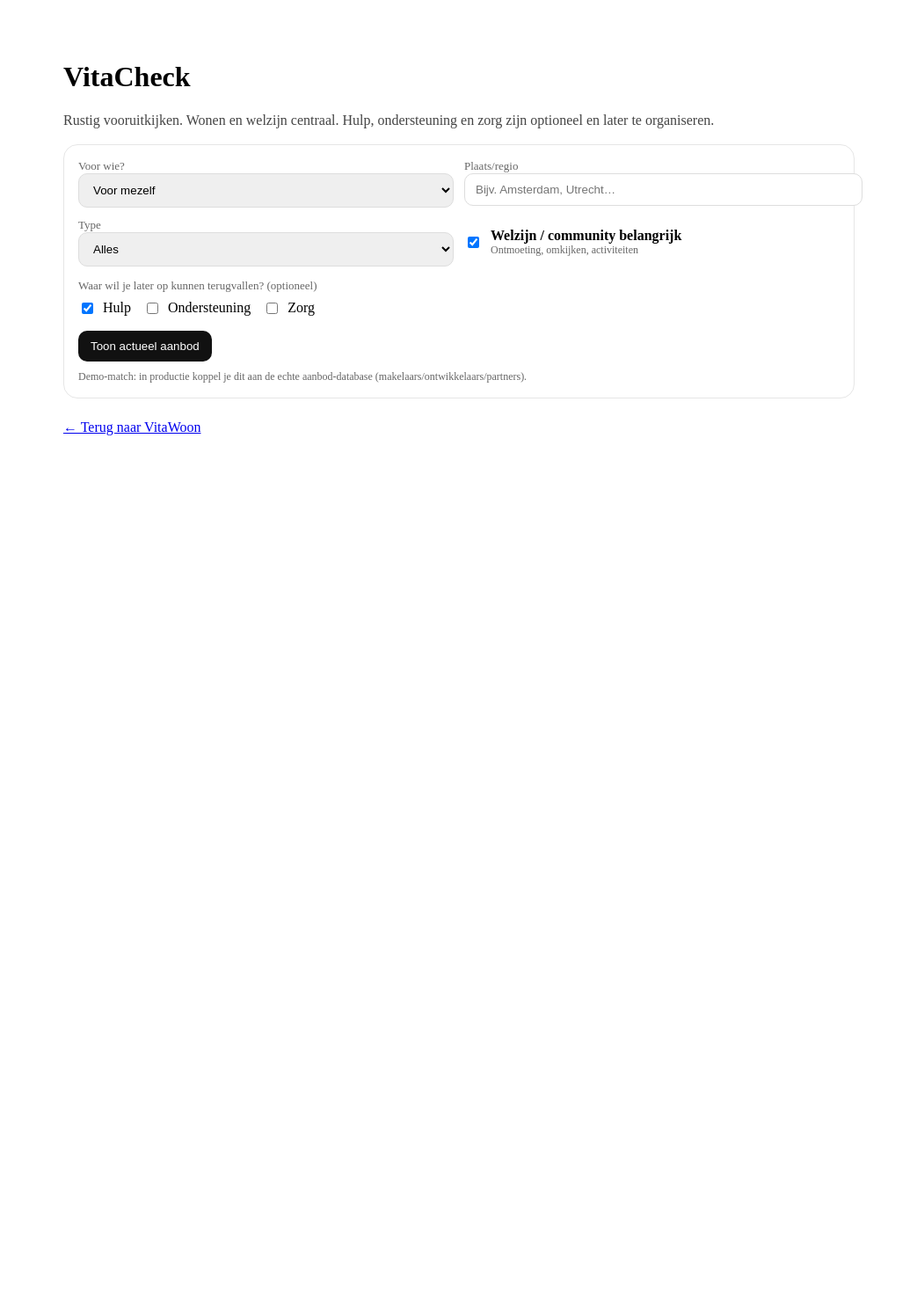
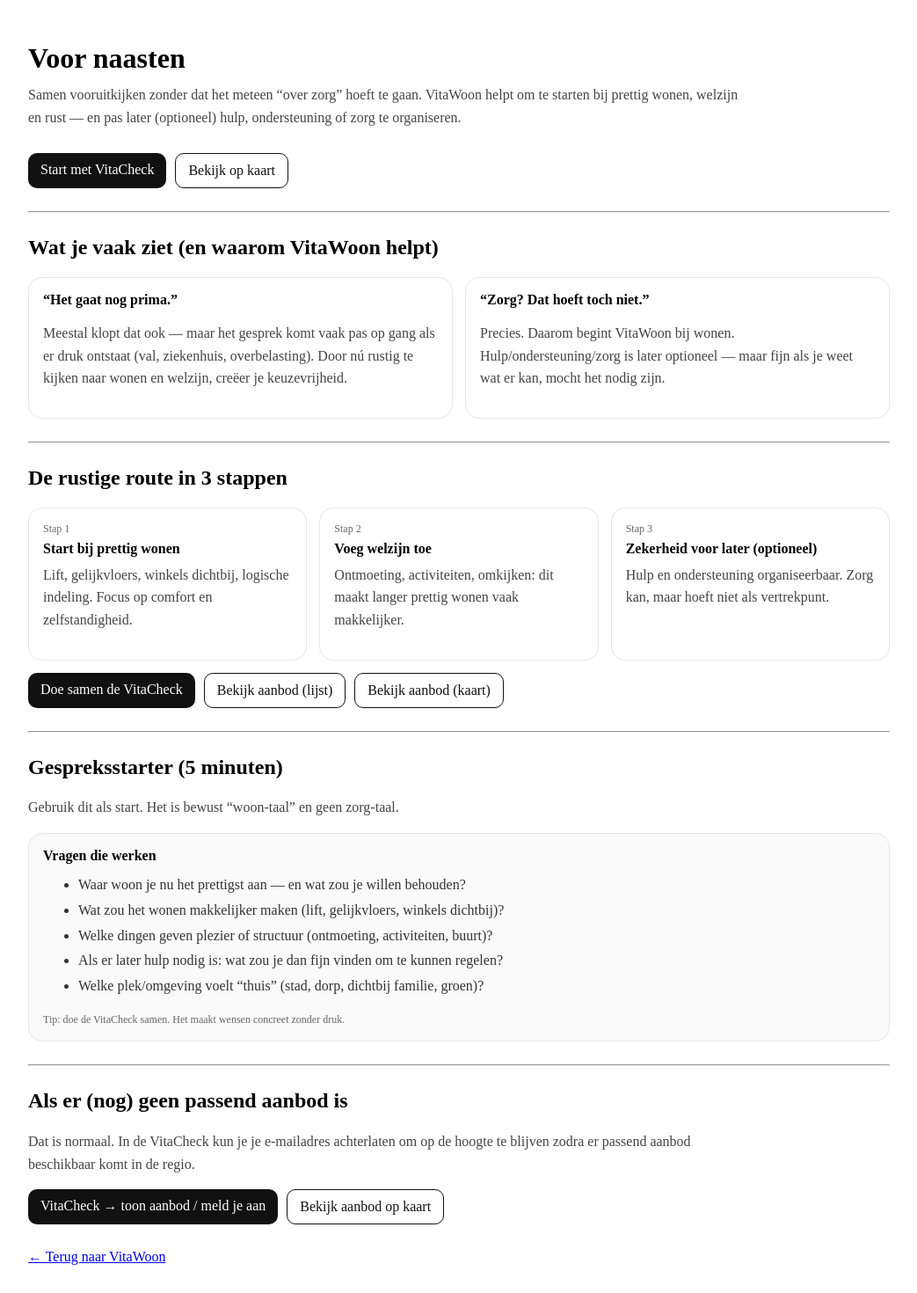
Before and after one commit to 4gcnny5cxp-dot/vitawoon-demo, a Next.js app: page /vitacheck in a window 1280 px wide. Shown: the top 1470 px of the page at 88% size, without its empty margins (118-1161 px from the left). Before the commit the page ends 800 px from the top, so only its background shows below. Built offline with nearby package versions, Linux system fonts and the light colour scheme.

Commit message:
Update index.tsx

```diff
--- a/pages/vitacheck/index.tsx
+++ b/pages/vitacheck/index.tsx
@@ -1,219 +1,132 @@
-import { useMemo, useState } from "react";
-
-type Listing = {
-  id: string;
-  title: string;
-  place: string;
-  label: string;
-  price: string;
-  tags: string[];
-};
-
-const LISTINGS: Listing[] = [
-  { id: "vw-1", title: "Licht appartement met lift", place: "Amsterdam", label: "Huur", price: "€ 1.450 p/m", tags: ["lift", "community", "welzijn", "help"] },
-  { id: "vw-2", title: "Gelijkvloerse woning nabij winkels", place: "Utrecht", label: "Koop", price: "€ 425.000 k.k.", tags: ["gelijkvloers", "welzijn", "help"] },
-  { id: "vw-3", title: "Serviceflat met ontmoetingsruimte", place: "Haarlem", label: "Nieuwbouw (huur)", price: "n.v.t. (demo)", tags: ["community", "welzijn", "support"] },
-  { id: "am-stadsveteraan", title: "De Stadsveteraan 020 (concept)", place: "Amsterdam", label: "Concept", price: "n.v.t. (voorbeeld)", tags: ["community", "welzijn"] },
-  { id: "bi-grote-lijster", title: "Grote Lijster – woonzorg (voorbeeld)", place: "Uithoorn", label: "Nieuwbouw", price: "n.v.t. (voorbeeld)", tags: ["support", "care"] }
-];
-
-export default function VitaCheck() {
-  const [who, setWho] = useState("bewoner");
-  const [area, setArea] = useState("");
-  const [type, setType] = useState("all"); // huur/koop/nieuwbouw/concept/all
-  const [community, setCommunity] = useState(true);
-  const [laterHelp, setLaterHelp] = useState(true);
-  const [laterSupport, setLaterSupport] = useState(false);
-  const [laterCare, setLaterCare] = useState(false);
-
-  const [submitted, setSubmitted] = useState(false);
-  const [notifyEmail, setNotifyEmail] = useState("");
-  const [notifyDone, setNotifyDone] = useState(false);
-
-  const matches = useMemo(() => {
-    if (!submitted) return [];
-    const a = area.trim().toLowerCase();
-
-    return LISTINGS.filter((x) => {
-      if (a && !x.place.toLowerCase().includes(a)) return false;
-
-      if (type !== "all") {
-        const lbl = x.label.toLowerCase();
-        if (type === "huur" && !lbl.includes("huur")) return false;
-        if (type === "koop" && !lbl.includes("koop")) return false;
-        if (type === "nieuwbouw" && !lbl.includes("nieuwbouw")) return false;
-        if (type === "concept" && !lbl.includes("concept")) return false;
-      }
-
-      if (community && !x.tags.includes("community")) return false;
-
-      // “Later” wensen: als je iets aanvinkt, matcht het als listing tag bevat.
-      const laterWants: string[] = [];
-      if (laterHelp) laterWants.push("help");
-      if (laterSupport) laterWants.push("support");
-      if (laterCare) laterWants.push("care");
-
-      // Als er later wensen zijn, eisen we dat minstens één matcht (demo-logica)
-      if (laterWants.length > 0) {
-        const ok = laterWants.some((t) => x.tags.includes(t));
-        if (!ok) return false;
-      }
-
-      return true;
-    });
-  }, [submitted, area, type, community, laterHelp, laterSupport, laterCare]);
-
-  async function submitNotify() {
-    setNotifyDone(false);
-    const res = await fetch("/api/notify", {
-      method: "POST",
-      headers: { "Content-Type": "application/json" },
-      body: JSON.stringify({
-        email: notifyEmail,
-        area,
-        type,
-        community,
-        later: { help: laterHelp, support: laterSupport, care: laterCare },
-        who
-      })
-    });
-    if (res.ok) setNotifyDone(true);
-  }
-
+export default function VoorNaasten() {
   return (
-    <main style={{ padding: "40px", maxWidth: "900px", margin: "0 auto" }}>
-      <h1>VitaCheck</h1>
-      <p style={{ color: "#444", maxWidth: 820 }}>
-        Rustig vooruitkijken. Wonen en welzijn centraal. Hulp, ondersteuning en zorg zijn optioneel en later te organiseren.
+    <main style={{ padding: "40px", maxWidth: "980px", margin: "0 auto" }}>
+      <div style={{ display: "flex", justifyContent: "space-between", gap: 12, flexWrap: "wrap", alignItems: "center" }}>
+        <div>
+          <h1 style={{ margin: 0 }}>Voor naasten</h1>
+          <p style={{ marginTop: 10, color: "#444", maxWidth: 820, lineHeight: 1.6 }}>
+            Samen vooruitkijken zonder dat het meteen “over zorg” hoeft te gaan.
+            VitaWoon helpt om te starten bij prettig wonen, welzijn en rust — en pas later (optioneel) hulp, ondersteuning of zorg te organiseren.
           </p>
-
-      <div style={{ border: "1px solid #e6e6e6", borderRadius: 16, padding: 16, marginTop: 18 }}>
-        <div style={{ display: "grid", gap: 12, gridTemplateColumns: "1fr 1fr" }}>
-          <div>
-            <div style={{ fontSize: 13, color: "#666" }}>Voor wie?</div>
-            <select value={who} onChange={(e) => setWho(e.target.value)} style={{ width: "100%", padding: "10px 12px", borderRadius: 10, border: "1px solid #ddd" }}>
-              <option value="bewoner">Voor mezelf</option>
-              <option value="naaste">Ik ben naaste/mantelzorger</option>
-              <option value="samen">Samen</option>
-            </select>
         </div>
 
-          <div>
-            <div style={{ fontSize: 13, color: "#666" }}>Plaats/regio</div>
-            <input value={area} onChange={(e) => setArea(e.target.value)} placeholder="Bijv. Amsterdam, Utrecht…" style={{ width: "100%", padding: "10px 12px", borderRadius: 10, border: "1px solid #ddd" }} />
-          </div>
-
-          <div>
-            <div style={{ fontSize: 13, color: "#666" }}>Type</div>
-            <select value={type} onChange={(e) => setType(e.target.value)} style={{ width: "100%", padding: "10px 12px", borderRadius: 10, border: "1px solid #ddd" }}>
-              <option value="all">Alles</option>
-              <option value="huur">Huur</option>
-              <option value="koop">Koop</option>
-              <option value="nieuwbouw">Nieuwbouw</option>
-              <option value="concept">Concept</option>
-            </select>
-          </div>
-
-          <div style={{ display: "flex", alignItems: "center", gap: 10 }}>
-            <input type="checkbox" checked={community} onChange={(e) => setCommunity(e.target.checked)} />
-            <div>
-              <div style={{ fontWeight: 600 }}>Welzijn / community belangrijk</div>
-              <div style={{ fontSize: 12, color: "#666" }}>Ontmoeting, omkijken, activiteiten</div>
-            </div>
+        <div style={{ display: "flex", gap: 10, flexWrap: "wrap" }}>
+          <a
+            href="/vitacheck"
+            style={{ padding: "10px 14px", borderRadius: 10, background: "#111", color: "#fff", textDecoration: "none" }}
+          >
+            Start met VitaCheck
+          </a>
+          <a
+            href="/woningen/kaart"
+            style={{ padding: "10px 14px", borderRadius: 10, border: "1px solid #111", textDecoration: "none", color: "#111" }}
+          >
+            Bekijk op kaart
+          </a>
         </div>
       </div>
 
-        <div style={{ marginTop: 14 }}>
-          <div style={{ fontSize: 13, color: "#666" }}>Waar wil je later op kunnen terugvallen? (optioneel)</div>
-          <div style={{ display: "flex", gap: 14, flexWrap: "wrap", marginTop: 8 }}>
-            <label style={{ display: "flex", gap: 8, alignItems: "center" }}>
-              <input type="checkbox" checked={laterHelp} onChange={(e) => setLaterHelp(e.target.checked)} /> Hulp
-            </label>
-            <label style={{ display: "flex", gap: 8, alignItems: "center" }}>
-              <input type="checkbox" checked={laterSupport} onChange={(e) => setLaterSupport(e.target.checked)} /> Ondersteuning
-            </label>
-            <label style={{ display: "flex", gap: 8, alignItems: "center" }}>
-              <input type="checkbox" checked={laterCare} onChange={(e) => setLaterCare(e.target.checked)} /> Zorg
-            </label>
+      <hr style={{ margin: "26px 0" }} />
+
+      <h2 style={{ marginTop: 0 }}>Wat je vaak ziet (en waarom VitaWoon helpt)</h2>
+      <div style={{ display: "grid", gap: 14, gridTemplateColumns: "1fr 1fr", marginTop: 12 }}>
+        <div style={{ border: "1px solid #e6e6e6", borderRadius: 16, padding: 16 }}>
+          <div style={{ fontWeight: 700 }}>“Het gaat nog prima.”</div>
+          <p style={{ color: "#444", lineHeight: 1.6 }}>
+            Meestal klopt dat ook — maar het gesprek komt vaak pas op gang als er druk ontstaat (val, ziekenhuis, overbelasting).
+            Door nú rustig te kijken naar wonen en welzijn, creëer je keuzevrijheid.
+          </p>
+        </div>
+        <div style={{ border: "1px solid #e6e6e6", borderRadius: 16, padding: 16 }}>
+          <div style={{ fontWeight: 700 }}>“Zorg? Dat hoeft toch niet.”</div>
+          <p style={{ color: "#444", lineHeight: 1.6 }}>
+            Precies. Daarom begint VitaWoon bij wonen.
+            Hulp/ondersteuning/zorg is later optioneel — maar fijn als je weet wat er kan, mocht het nodig zijn.
+          </p>
         </div>
       </div>
 
-        <button
-          onClick={() => { setSubmitted(true); setNotifyDone(false); }}
-          style={{ marginTop: 16, padding: "10px 14px", borderRadius: 10, background: "#111", color: "#fff", border: 0, cursor: "pointer" }}
-        >
-          Toon actueel aanbod
-        </button>
+      <hr style={{ margin: "26px 0" }} />
 
+      <h2>De rustige route in 3 stappen</h2>
+      <div style={{ display: "grid", gap: 14, gridTemplateColumns: "1fr 1fr 1fr", marginTop: 12 }}>
+        {[
+          {
+            n: "1",
+            t: "Start bij prettig wonen",
+            d: "Lift, gelijkvloers, winkels dichtbij, logische indeling. Focus op comfort en zelfstandigheid."
+          },
+          {
+            n: "2",
+            t: "Voeg welzijn toe",
+            d: "Ontmoeting, activiteiten, omkijken: dit maakt langer prettig wonen vaak makkelijker."
+          },
+          {
+            n: "3",
+            t: "Zekerheid voor later (optioneel)",
+            d: "Hulp en ondersteuning organiseerbaar. Zorg kan, maar hoeft niet als vertrekpunt."
+          }
+        ].map((x) => (
+          <div key={x.n} style={{ border: "1px solid #e6e6e6", borderRadius: 16, padding: 16 }}>
+            <div style={{ fontSize: 12, color: "#666" }}>Stap {x.n}</div>
+            <div style={{ fontWeight: 700, marginTop: 6 }}>{x.t}</div>
+            <p style={{ color: "#444", lineHeight: 1.6, marginTop: 8 }}>{x.d}</p>
+          </div>
+        ))}
+      </div>
+
+      <div style={{ display: "flex", gap: 10, flexWrap: "wrap", marginTop: 14 }}>
+        <a href="/vitacheck" style={{ padding: "10px 14px", borderRadius: 10, background: "#111", color: "#fff", textDecoration: "none" }}>
+          Doe samen de VitaCheck
+        </a>
+        <a href="/woningen" style={{ padding: "10px 14px", borderRadius: 10, border: "1px solid #111", textDecoration: "none", color: "#111" }}>
+          Bekijk aanbod (lijst)
+        </a>
+        <a href="/woningen/kaart" style={{ padding: "10px 14px", borderRadius: 10, border: "1px solid #111", textDecoration: "none", color: "#111" }}>
+          Bekijk aanbod (kaart)
+        </a>
+      </div>
+
+      <hr style={{ margin: "26px 0" }} />
+
+      <h2>Gespreksstarter (5 minuten)</h2>
+      <p style={{ color: "#444", maxWidth: 820, lineHeight: 1.6 }}>
+        Gebruik dit als start. Het is bewust “woon-taal” en geen zorg-taal.
+      </p>
+
+      <div style={{ border: "1px solid #e6e6e6", borderRadius: 16, padding: 16, background: "#fafafa" }}>
+        <div style={{ fontWeight: 700 }}>Vragen die werken</div>
+        <ul style={{ lineHeight: 1.8, color: "#333", marginTop: 10 }}>
+          <li>Waar woon je nu het prettigst aan — en wat zou je willen behouden?</li>
+          <li>Wat zou het wonen makkelijker maken (lift, gelijkvloers, winkels dichtbij)?</li>
+          <li>Welke dingen geven plezier of structuur (ontmoeting, activiteiten, buurt)?</li>
+          <li>Als er later hulp nodig is: wat zou je dan fijn vinden om te kunnen regelen?</li>
+          <li>Welke plek/omgeving voelt “thuis” (stad, dorp, dichtbij familie, groen)?</li>
+        </ul>
         <div style={{ marginTop: 10, fontSize: 12, color: "#666" }}>
-          Demo-match: in productie koppel je dit aan de echte aanbod-database (makelaars/ontwikkelaars/partners).
+          Tip: doe de VitaCheck samen. Het maakt wensen concreet zonder druk.
         </div>
       </div>
 
-      {submitted && (
-        <div style={{ marginTop: 18 }}>
-          <h2 style={{ marginBottom: 8 }}>Resultaat</h2>
+      <hr style={{ margin: "26px 0" }} />
 
-          {matches.length > 0 ? (
-            <div style={{ display: "grid", gap: 14 }}>
-              {matches.map((x) => (
-                <a key={x.id} href={`/woningen/${encodeURIComponent(x.id)}`}
-                   style={{ border: "1px solid #e6e6e6", borderRadius: 16, padding: 16, textDecoration: "none", color: "inherit" }}>
-                  <div style={{ fontSize: 13, color: "#666" }}>{x.place} • {x.label}</div>
-                  <div style={{ fontWeight: 600, marginTop: 4 }}>{x.title}</div>
-                  <div style={{ marginTop: 6, color: "#444" }}>{x.price}</div>
-                  <div style={{ marginTop: 10, display: "flex", gap: 8, flexWrap: "wrap" }}>
-                    <span style={{ border: "1px solid #eee", padding: "4px 10px", borderRadius: 999, fontSize: 12 }}>Welzijn</span>
-                    <span style={{ border: "1px solid #eee", padding: "4px 10px", borderRadius: 999, fontSize: 12 }}>Opties later</span>
-                  </div>
-                </a>
-              ))}
-            </div>
-          ) : (
-            <div style={{ border: "1px solid #e6e6e6", borderRadius: 16, padding: 16 }}>
-              <div style={{ fontWeight: 600 }}>Geen passend aanbod gevonden (demo)</div>
-              <p style={{ color: "#444" }}>
-                Wil je dat we je op de hoogte houden zodra er aanbod beschikbaar komt in deze regio?
+      <h2>Als er (nog) geen passend aanbod is</h2>
+      <p style={{ color: "#444", maxWidth: 820, lineHeight: 1.6 }}>
+        Dat is normaal. In de VitaCheck kun je je e-mailadres achterlaten om op de hoogte te blijven zodra er passend aanbod beschikbaar komt in de regio.
       </p>
 
-              <div style={{ display: "flex", gap: 10, flexWrap: "wrap", alignItems: "center" }}>
-                <input
-                  value={notifyEmail}
-                  onChange={(e) => setNotifyEmail(e.target.value)}
-                  placeholder="E-mailadres"
-                  style={{ padding: "10px 12px", borderRadius: 10, border: "1px solid #ddd", minWidth: 260 }}
-                />
-                <button
-                  onClick={submitNotify}
-                  disabled={!notifyEmail.includes("@")}
-                  style={{
-                    padding: "10px 14px",
-                    borderRadius: 10,
-                    background: notifyEmail.includes("@") ? "#111" : "#999",
-                    color: "#fff",
-                    border: 0,
-                    cursor: notifyEmail.includes("@") ? "pointer" : "not-allowed"
-                  }}
-                >
-                  Houd mij op de hoogte
-                </button>
+      <div style={{ display: "flex", gap: 10, flexWrap: "wrap" }}>
+        <a href="/vitacheck" style={{ padding: "10px 14px", borderRadius: 10, background: "#111", color: "#fff", textDecoration: "none" }}>
+          VitaCheck → toon aanbod / meld je aan
+        </a>
+        <a href="/woningen/kaart" style={{ padding: "10px 14px", borderRadius: 10, border: "1px solid #111", textDecoration: "none", color: "#111" }}>
+          Bekijk aanbod op kaart
+        </a>
       </div>
 
-              {notifyDone && (
-                <div style={{ marginTop: 10, fontSize: 13, color: "#0a7" }}>
-                  Dank! (demo) We hebben je verzoek ontvangen.
-                </div>
-              )}
-
-              <div style={{ marginTop: 10, fontSize: 12, color: "#666" }}>
-                In productie: koppeling met e-mailtool (Mailchimp/Brevo) + notificaties op nieuw aanbod.
-              </div>
-            </div>
-          )}
-        </div>
-      )}
-
-      <p style={{ marginTop: 24 }}><a href="/">← Terug naar VitaWoon</a></p>
+      <p style={{ marginTop: 28 }}>
+        <a href="/">← Terug naar VitaWoon</a>
+      </p>
     </main>
   );
 }
```
Lines whose indentation alone changed are shown as unchanged.
